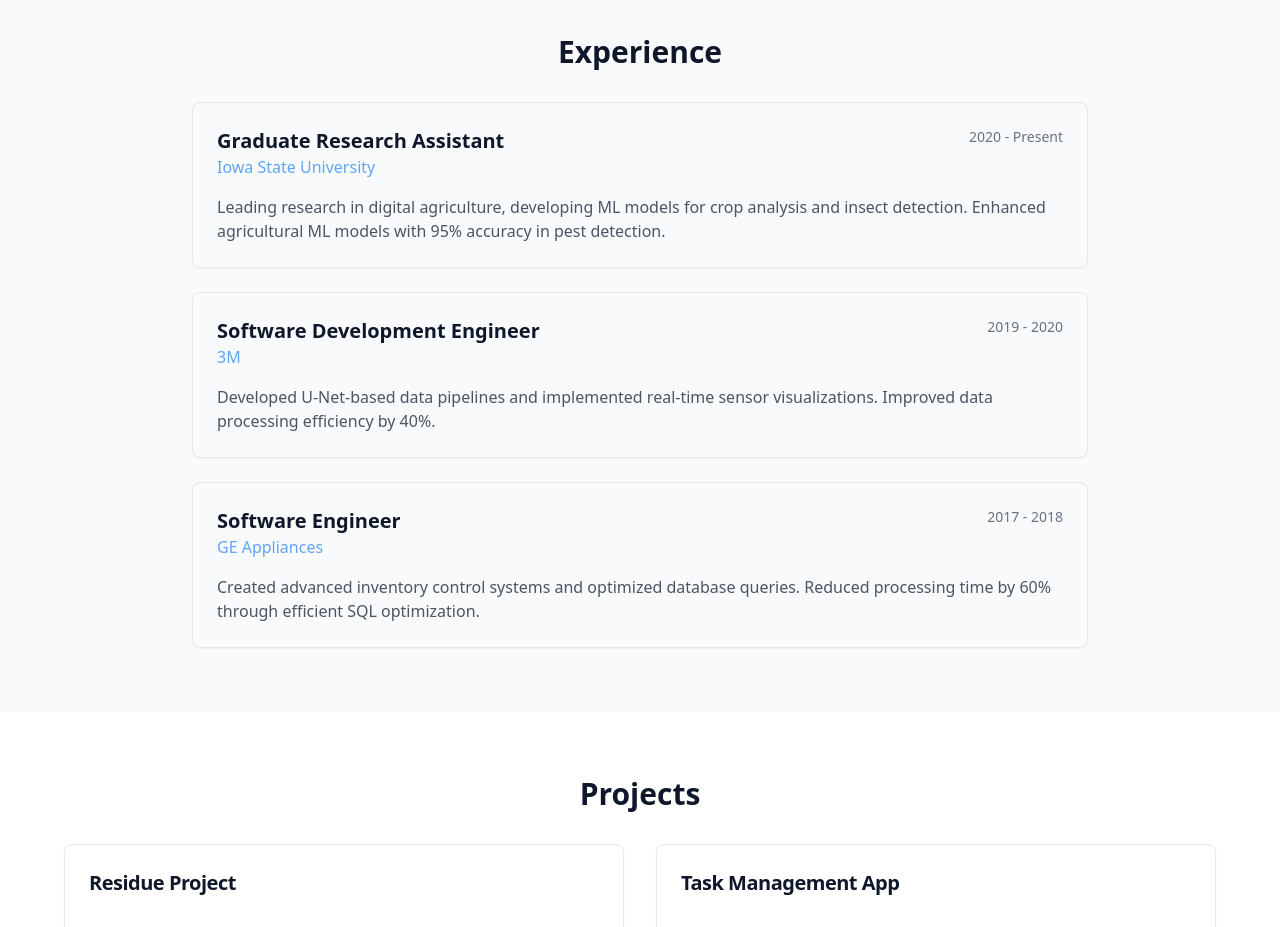
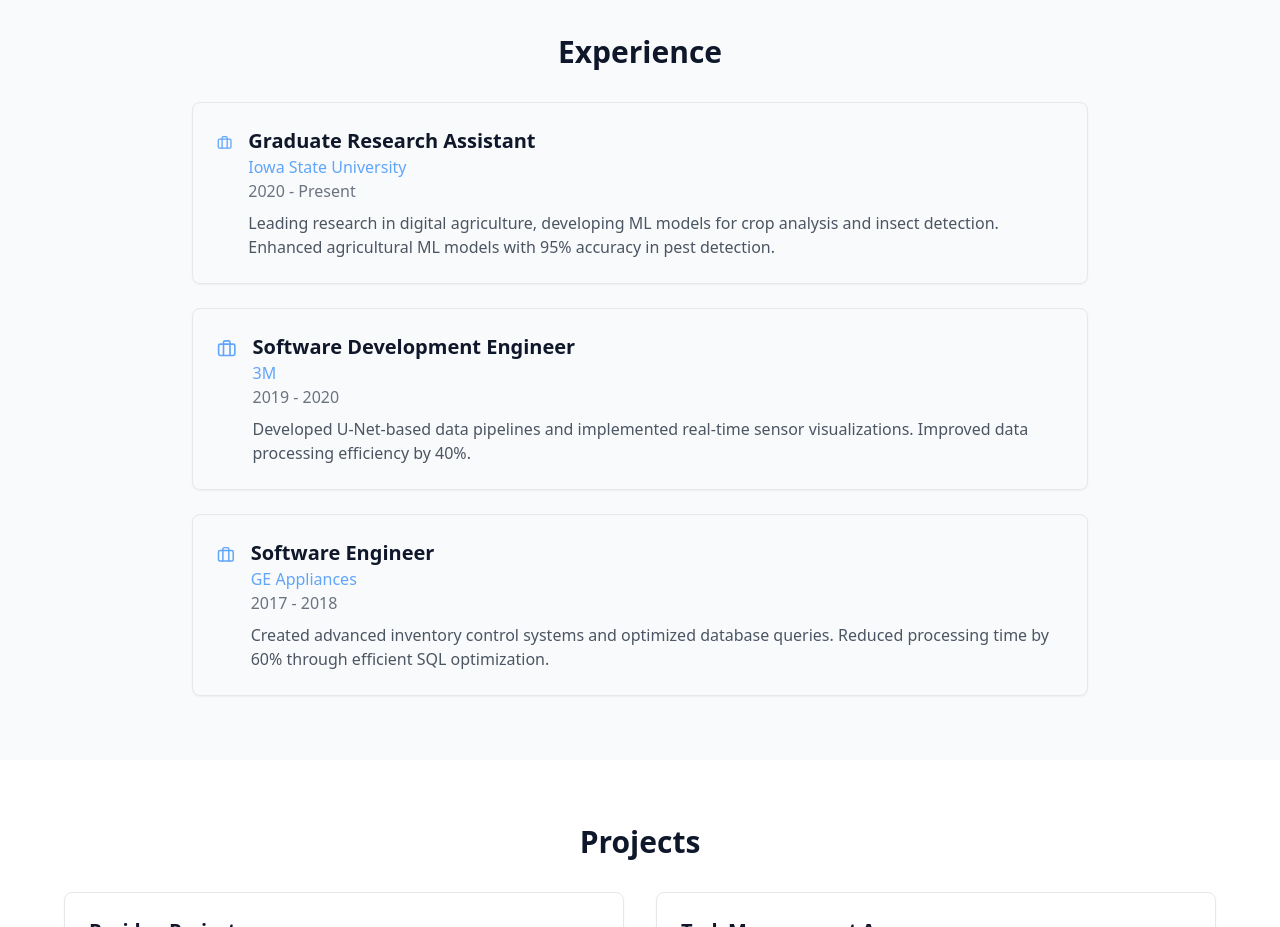
Before and after one commit to slezoric/jiztom-portfolio, a React (Vite) app: page / in a window 1280 px wide. Shown: the part 1900-2827 px from the top of the page. Built offline with nearby package versions, Linux system fonts and the light colour scheme.

Commit message:
Align Experience and Education Styles
Updated the styling of the Experience and Education components to ensure a consistent look and feel across both sections.
[skip gpt_engineer]

```diff
--- a/src/components/Experience.tsx
+++ b/src/components/Experience.tsx
@@ -1,4 +1,5 @@
 import { Card, CardContent } from "@/components/ui/card";
+import { Briefcase } from "lucide-react";
 
 const experiences = [
   {
@@ -30,14 +31,15 @@ const Experience = () => {
           {experiences.map((exp, index) => (
             <Card key={index} className="hover:shadow-lg transition-shadow">
               <CardContent className="p-6">
-                <div className="flex justify-between items-start mb-4">
+                <div className="flex items-start space-x-4">
+                  <Briefcase className="w-6 h-6 text-secondary mt-1" />
                   <div>
                     <h3 className="text-xl font-semibold text-primary">{exp.title}</h3>
                     <p className="text-secondary">{exp.company}</p>
+                    <p className="text-gray-500">{exp.period}</p>
+                    <p className="text-gray-600 mt-2">{exp.description}</p>
                   </div>
-                  <span className="text-sm text-gray-500">{exp.period}</span>
                 </div>
-                <p className="text-gray-600">{exp.description}</p>
               </CardContent>
             </Card>
           ))}
```
